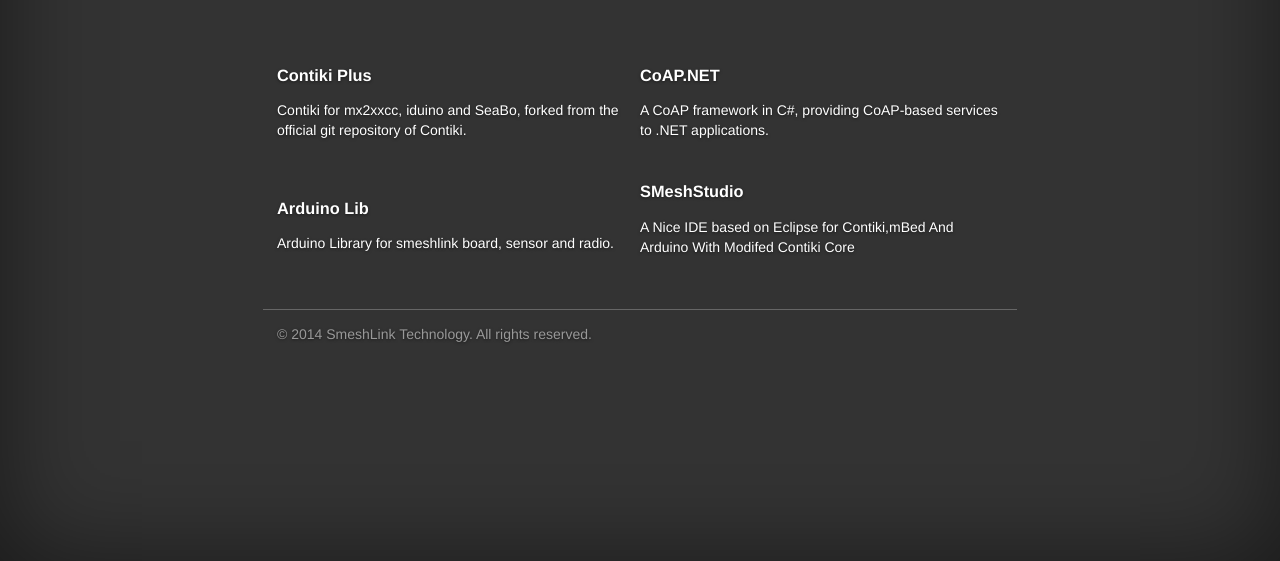
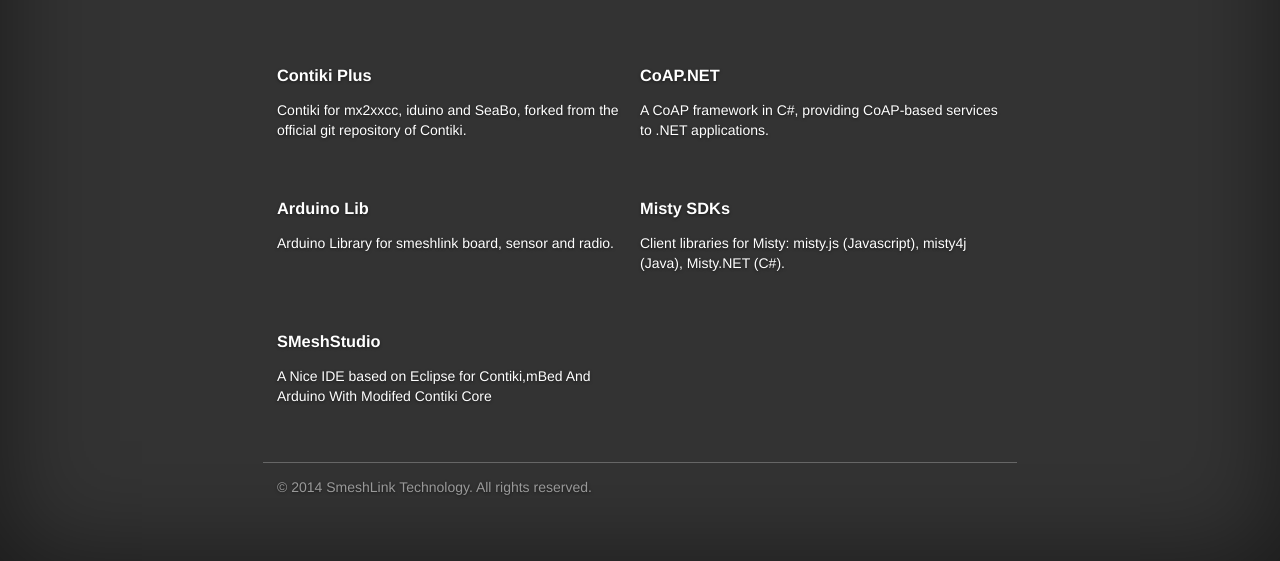
Before and after one commit to bola04053/smeshlink.github.io, a plain HTML site: page index.html in a window 1280 px wide. Shown: the part 239-800 px from the top of the page. Drawn offline with Linux system fonts and the light colour scheme.

Commit message:
Update index.html

```diff
--- a/index.html
+++ b/index.html
@@ -55,6 +55,11 @@
 					<h3><a href="https://github.com/smeshlink/ArduinoLib-SMeshlink">Arduino Lib</a></h3>
 					<p>Arduino Library for smeshlink board, sensor and radio.</p>
 				</li>
+				<li>
+					<h3><a href="https://github.com/smeshlink/misty-lib">Misty SDKs</a></h3>
+					<p>Client libraries for <a href="http://misty.smeshlink.com/" title="Make it sensible to you">Misty</a>: <a href="https://github.com/smeshlink/misty-js">misty.js (Javascript)</a>, <a href="https://github.com/smeshlink/misty4j">misty4j (Java)</a>, <a href="https://github.com/smeshlink/Misty.NET">Misty.NET (C#)</a>.</p>
+				</li>
+				<li>
 					<h3><a href="https://github.com/xbed/SMeshStudio">SMeshStudio</a></h3>
 					<p>A Nice IDE based on Eclipse for Contiki,mBed And Arduino With Modifed Contiki Core</p>
 				</li>
```
